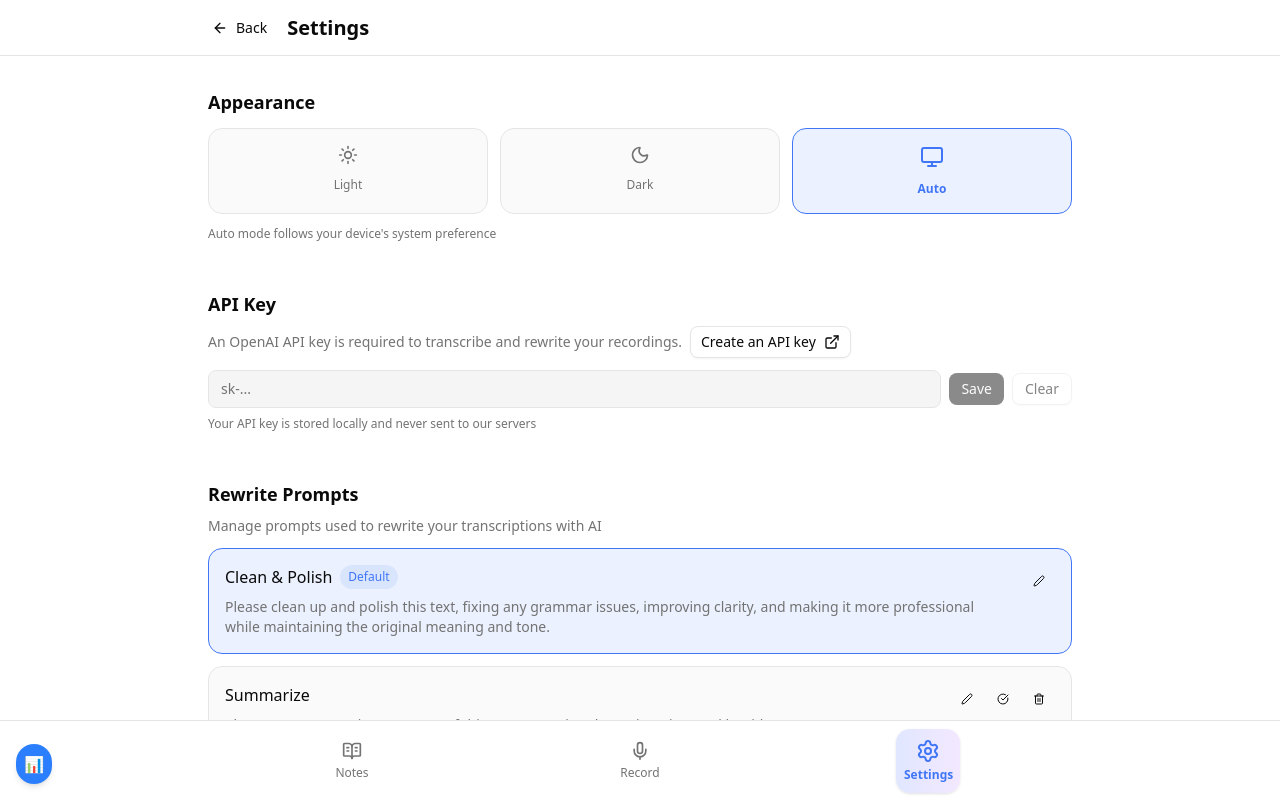
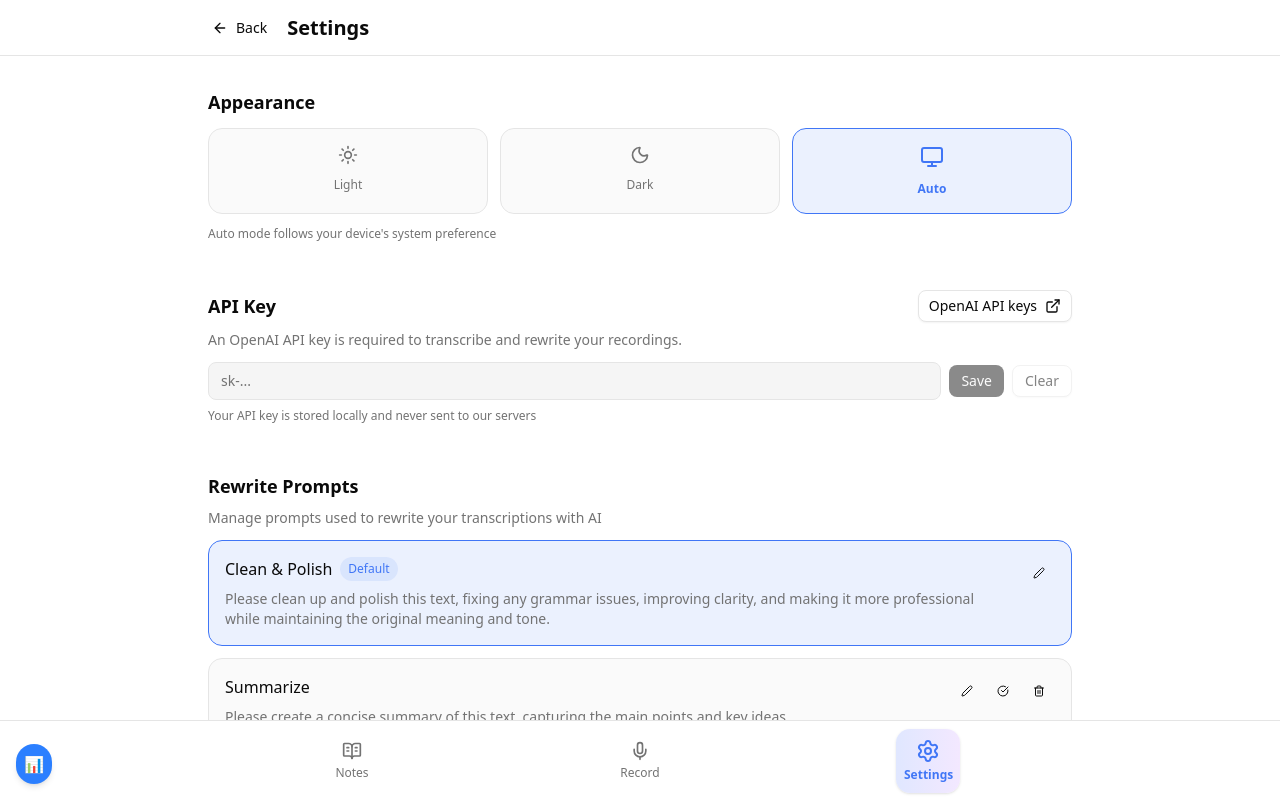
Before and after one commit to benjamin-lindenbauer/thoughts-to-text, a Next.js app: page /settings in a window 1280 px wide. Built offline with nearby package versions, Linux system fonts and the light colour scheme.

Commit message:
Updated settings

```diff
--- a/src/components/SettingsForm.tsx
+++ b/src/components/SettingsForm.tsx
@@ -1,7 +1,7 @@
 'use client';
 
 import React, { useState, useEffect } from 'react';
-import { MessageSquare, AlertCircle, CheckCircle2, ExternalLink } from 'lucide-react';
+import { MessageSquare, AlertCircle, CheckCircle2, ExternalLink, Coffee } from 'lucide-react';
 import { useAppState } from '@/hooks/useAppState';
 import { useTheme } from '@/contexts/ThemeContext';
 import { LANGUAGE_OPTIONS } from '@/lib/utils';
@@ -219,7 +219,7 @@ export function SettingsForm() {
         {/* API Configuration */}
         <div className="space-y-3">
           <div className="flex flex-col gap-2">
-            <h2 className="text-lg font-semibold text-foreground">
+            <h2 className="flex flex-row items-center gap-2 justify-between text-lg font-semibold text-foreground">
               <div className="flex items-center gap-2">
                 API Key
                 <div className="flex items-center gap-1">
@@ -231,21 +231,22 @@ export function SettingsForm() {
                   )}
                 </div>
               </div>
-            </h2>
-            <div className='flex items-center gap-2'>
-              <p className="text-sm text-muted-foreground">
-                An OpenAI API key is required to transcribe and rewrite your recordings.
-              </p>
               <Button asChild variant="outline" size="sm" className="flex items-center gap-2">
                 <a
                   href="https://platform.openai.com/settings/organization/api-keys"
                   target="_blank"
                   rel="noopener noreferrer"
                 >
-                  Create an API key
+                  OpenAI API keys
                   <ExternalLink className="h-4 w-4 flex-shrink-0" />
                 </a>
               </Button>
+            </h2>
+            <div className='flex items-center gap-2'>
+              <p className="text-sm text-muted-foreground">
+                An OpenAI API key is required to transcribe and rewrite your recordings.
+              </p>
+
             </div>
           </div>
 
@@ -364,6 +365,22 @@ export function SettingsForm() {
             </div>
           </div>
         )}
+
+        {/* Support Banner */}
+        <div className="pt-2">
+          <a
+            href="https://buymeacoffee.com/qrewa8p8qz"
+            target="_blank"
+            rel="noopener noreferrer"
+            className={cn(
+              'btn-gradient-primary',
+              'w-full flex items-center justify-center gap-2 px-4 py-3 rounded-lg text-sm font-medium'
+            )}
+          >
+            <span>If you like the app, buy me a coffee</span>
+            <Coffee className="w-4 h-4" />
+          </a>
+        </div>
       </div>
     </div>
   );
```
